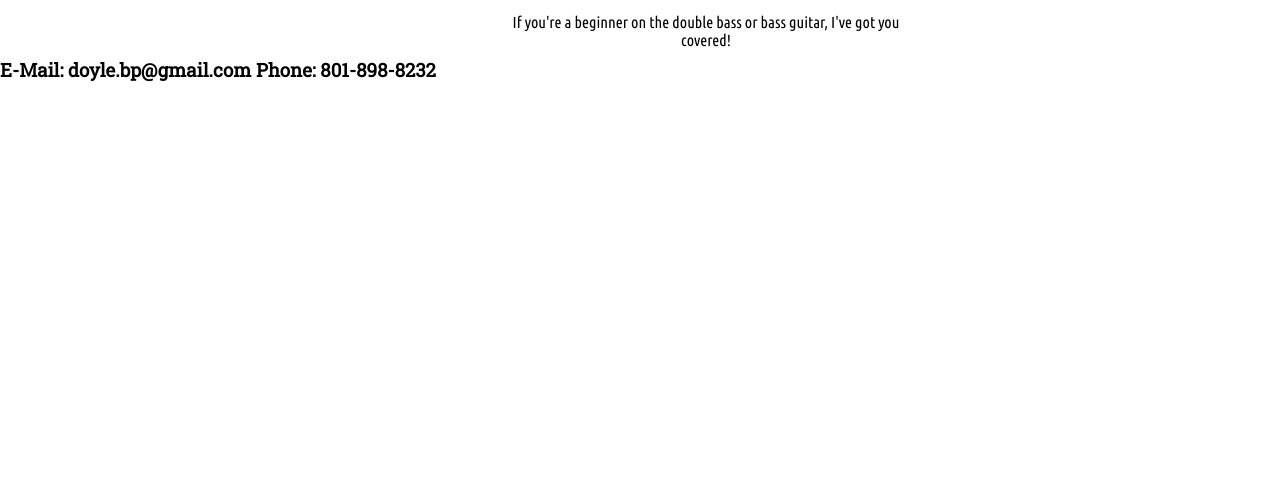
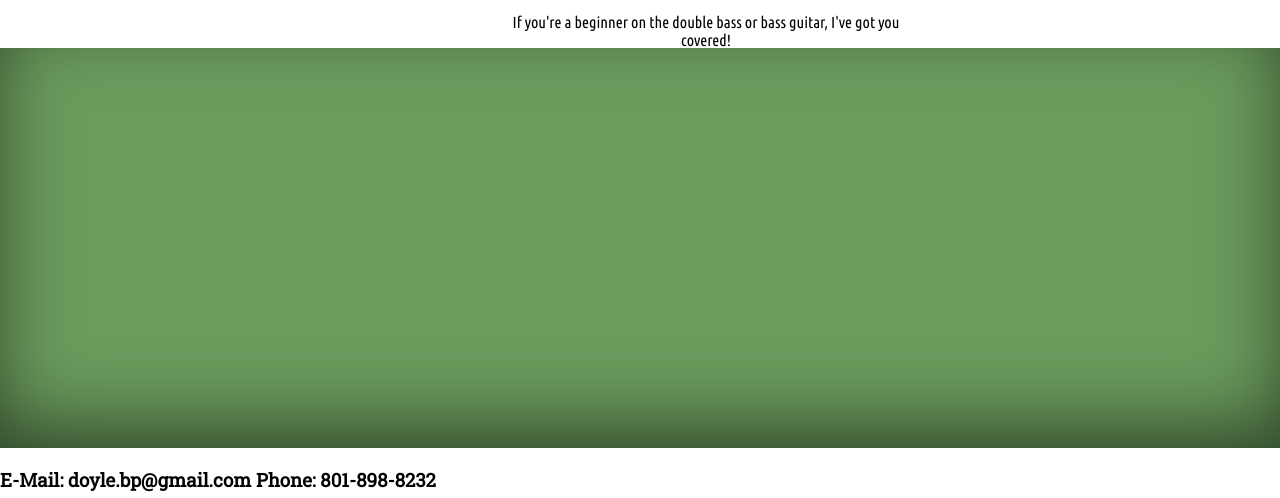
Before and after one commit to doylebp/Portfolio-project, a plain HTML site: page index.html in a window 1280 px wide. Shown: the part 1275-1773 px from the top of the page. Before the commit the page ends 1407 px from the top, so only its background shows below. Drawn offline with Linux system fonts and the light colour scheme.

Commit message:
Class push

```diff
--- a/index.html
+++ b/index.html
@@ -88,8 +88,10 @@
         </div>
     </section>
     <section class=about-me-section>
-        <div>
-
+        <div class=double-columns-wrapper>
+            <div class=double-column>
+                <img>
+            </div>
         </div>
 
     </section>
--- a/styles.css
+++ b/styles.css
@@ -102,3 +102,15 @@ html {
 .column :nth-child(3) {
     letter-spacing: 2px;
 }
+.about-me-section {
+    height: 400px;
+    background-image:;
+    background-color: #6b9b5d;
+    border-top: 10px solid white;
+    color: #ffffff;
+    display: flex;
+    justify-content: center;
+    align-items: center;
+    font-family: 'Ubuntu Condensed', sans-serif;
+    box-shadow: inset 0px -26px 79px -8px rgba(0,0,0,0.58);
+}
```
Also changed, not shown: 3 other files.
